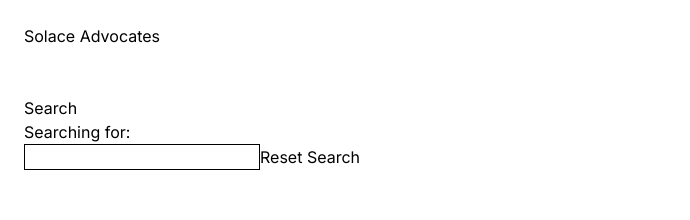
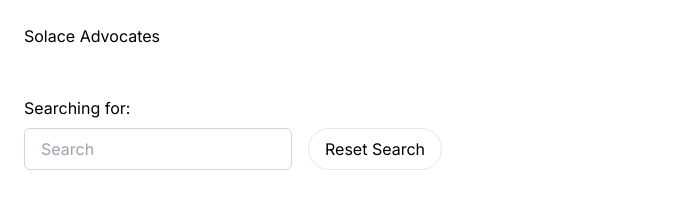
Before and after one commit to marinaesca/solace-interview, a Next.js app: page / in a window 1280 px wide. Shown: the top 220 px of the page, without its empty margins (0-690 px from the left). Built offline with nearby package versions, Linux system fonts and the light colour scheme; no server answers; the database is empty.

Commit message:
PR 4 : fixed reset search functionality, and updated the input to properly track current search term, and also added a wee bit of styling because I could not resist

```diff
--- a/src/app/page.tsx
+++ b/src/app/page.tsx
@@ -57,8 +57,11 @@ export default function Home() {
   };
 
   const onResetSearchClick = () => {
+    console.log("resetting search...");
     console.log(advocates);
+
     setFilteredAdvocates(advocates);
+    setSearchTerm("");
   };
 
   // Temp corral for components I'm making, todo: extract them out into their own files
@@ -76,10 +79,19 @@ export default function Home() {
       <br />
       <br />
       <div>
-        <p>Search</p>
         <SearchLabel searchString={searchTerm} />
-        <input style={{ border: "1px solid black" }} onChange={onChange} />
-        <button onClick={onResetSearchClick}>Reset Search</button>
+        <input
+          className="px-4 py-2 border border-gray-300 rounded-md"
+          value={searchTerm}
+          onChange={onChange}
+          placeholder="Search"
+        />
+        <button
+          className="mx-4 my-2 px-4 py-2 border rounded-full"
+          onClick={onResetSearchClick}
+        >
+          Reset Search
+        </button>
       </div>
       <br />
       <br />
```
Also changed, not shown: 1 other file (tests, documents, lock files or other folders).
